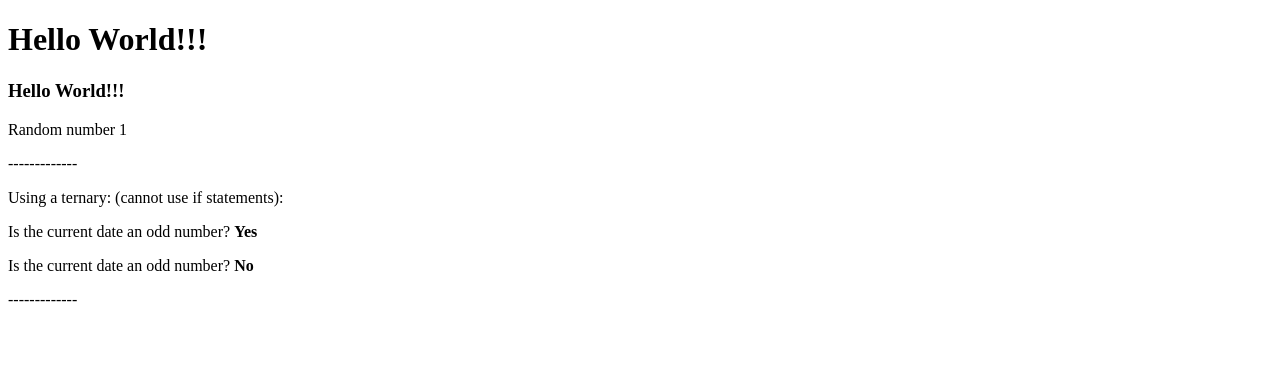
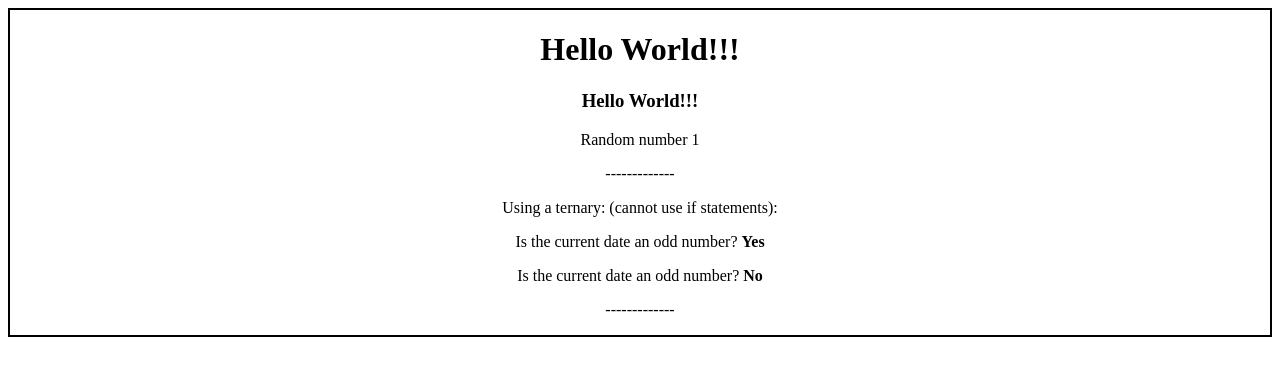
Before and after one commit to DominicSerranoC14/ReactWorkshop, a React app: page / in a window 1280 px wide. Shown: the top 376 px of the page. Built offline with nearby package versions, Linux system fonts and the light colour scheme.

Commit message:
Styled App component with React styling method

```diff
--- a/App.jsx
+++ b/App.jsx
@@ -3,11 +3,15 @@
 import React from 'react';
 
 class App extends React.Component {
+
   render() {
+    // How to style with React. Using inline method
+    const mainStyle = { border: 'black solid 2px', textAlign: 'center' };
+
     return (
       // to render multiple elements they must be
       // wrapped in a container element
-         <div>
+       <div style={mainStyle}>
           <h1>Hello World!!!</h1>
           <h3>Hello World!!!</h3>
           <p>Random number {Math.floor(Math.random() * 10)}</p>
--- a/webpack.config.js
+++ b/webpack.config.js
@@ -20,7 +20,7 @@ var config = {
         loader: 'babel',
 
         query: {
-          presets: ['es2015', 'react']
+          presets: ['es2015', 'es2016', 'react']
         }
       }
     ]
```
Lines whose indentation alone changed are shown as unchanged.
